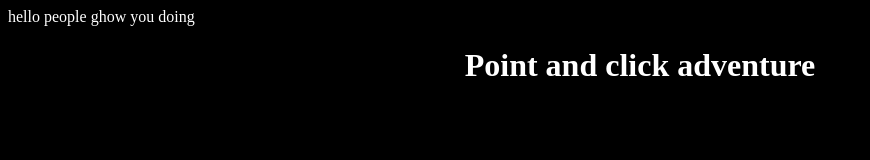
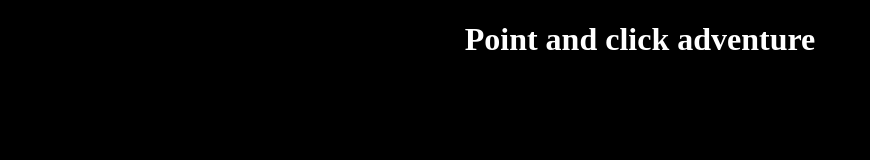
Before and after one commit to Spectreapple/Point-and-click, a plain HTML site: page index.html in a window 1280 px wide. Shown: the whole page, without its empty margins (0-870 px from the left). Drawn offline with Linux system fonts and the light colour scheme.

Commit message:
Update index.html

```diff
--- a/index.html
+++ b/index.html
@@ -9,7 +9,6 @@
 </head>
 
 <body id="main">
-    hello people ghow you doing
     <h1 id="mainTitle"></h1>
     <script src="js/index.js"></script>
 </body>
```
